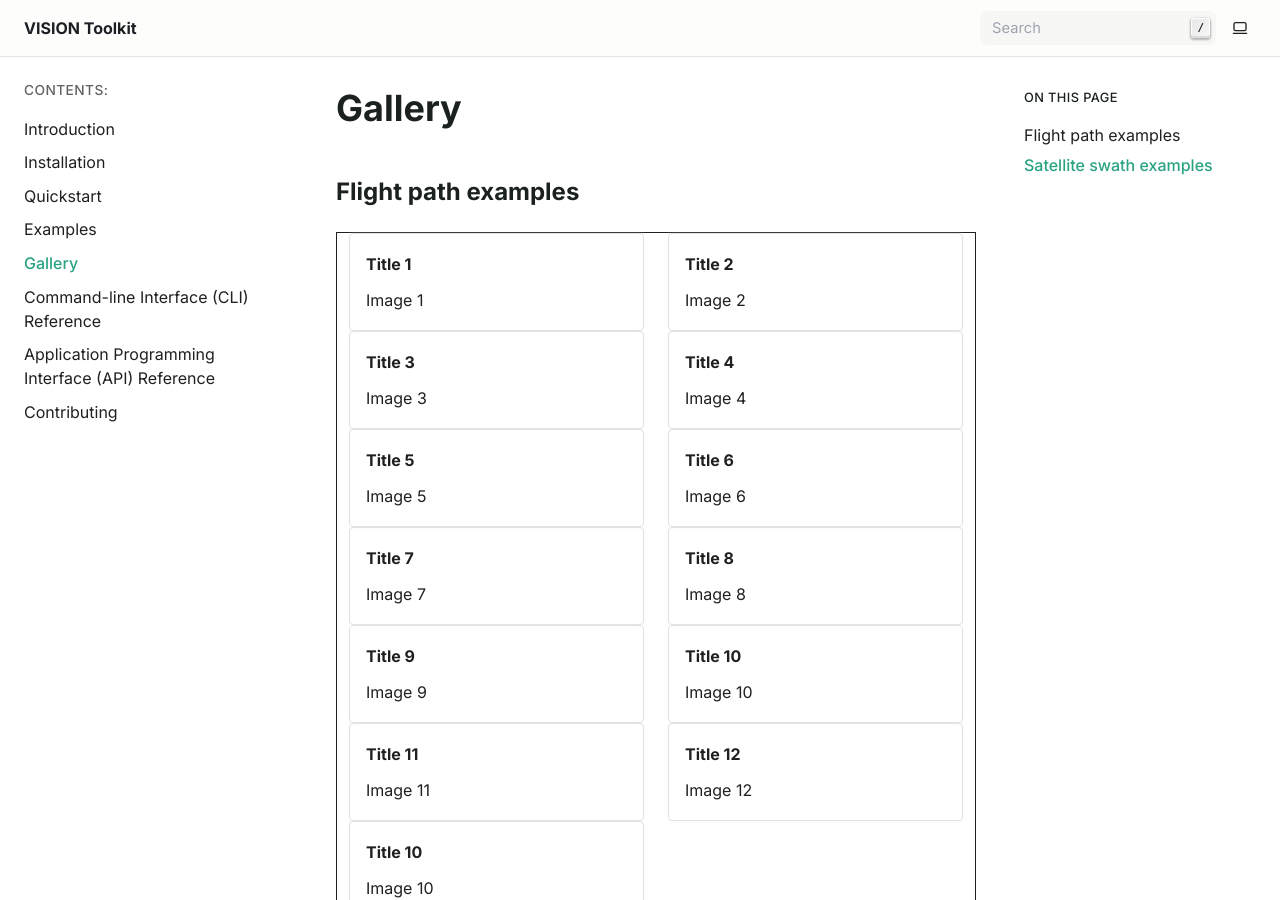
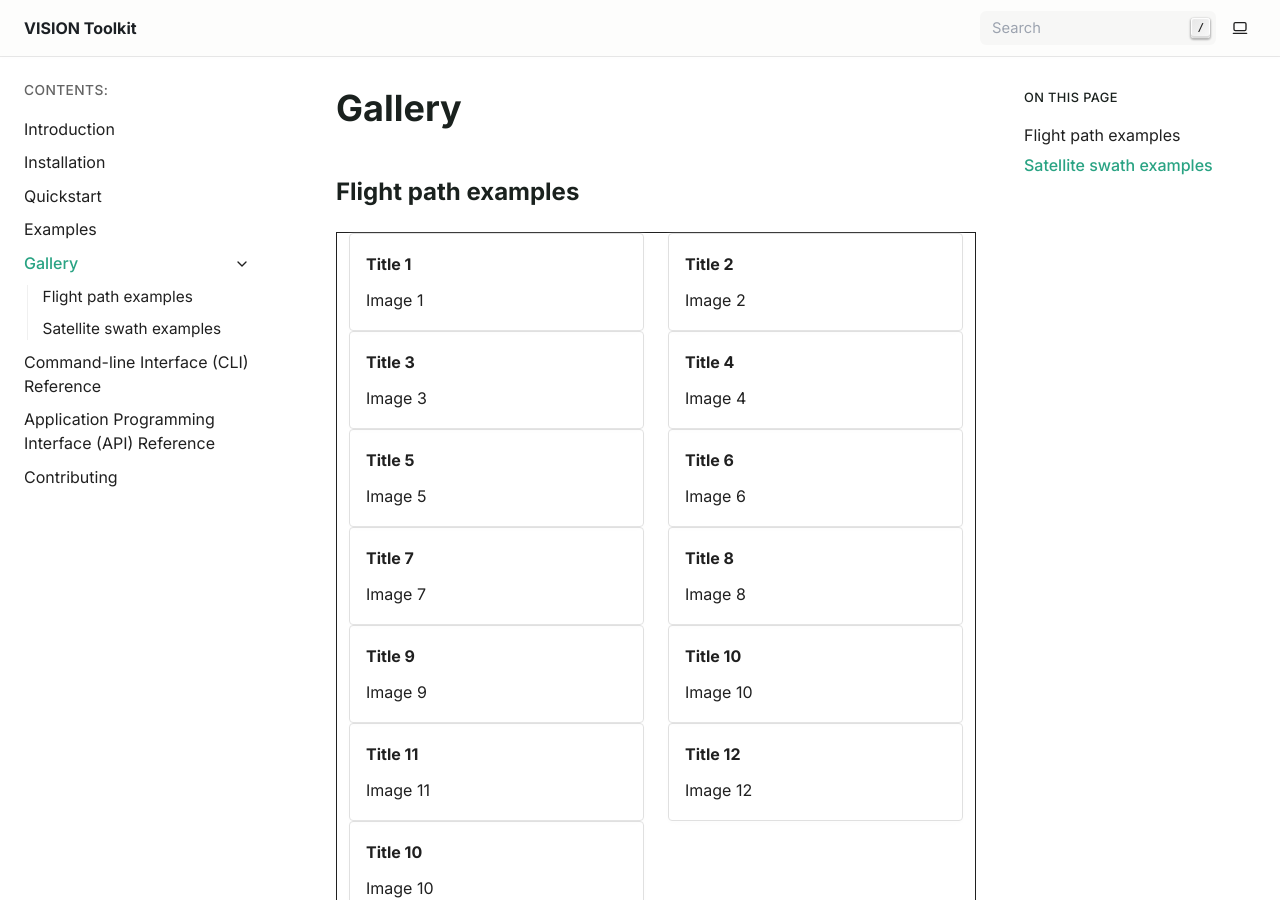
Before and after one commit to NCAS-VISION/VISION-toolkit-v2-development, a Sphinx documentation site: the page built from docs/gallery.rst, in a window 1280 px wide and 900 px high. Built offline with Sphinx 7.4.7, drawn with Linux system fonts in a browser that asks for light colours.

Commit message:
Make sidebar expand out to show sub-headings for easier nav.

```diff
--- a/docs/conf.py
+++ b/docs/conf.py
@@ -36,6 +36,12 @@ html_static_path = ["_static"]
 # Theme HTML options
 html_theme_options = {
     "accent_color": "jade",
+    "globaltoc_expand_depth": 1,
+    "toctree_collapse": True,  # theme equivalent to "collapse"
+    "toctree_titles_only": False,  # theme equivlent to "titles_only"
+    # Alow nav bar to expand to more nested levels than default:
+    "navigation_depth": 3,
+    "collapse_navigation": True,
 }
 
 # -- Extensions config. -------------------------------------------------
--- a/docs/index.rst
+++ b/docs/index.rst
@@ -39,7 +39,6 @@ toolkit.
 ~~~~~
 
 .. toctree::
-   :maxdepth: 2
    :caption: Contents:
 
    introduction
```
